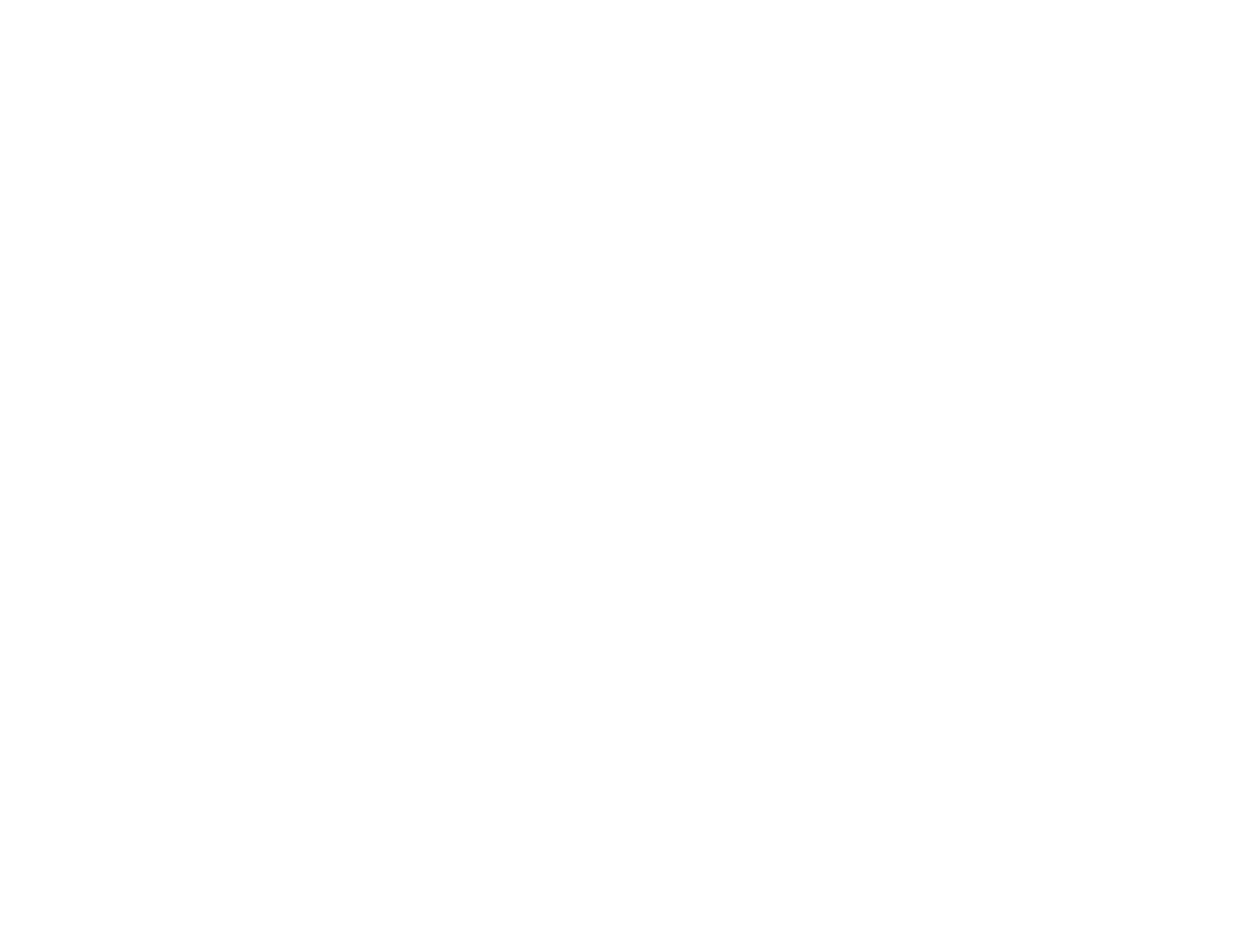
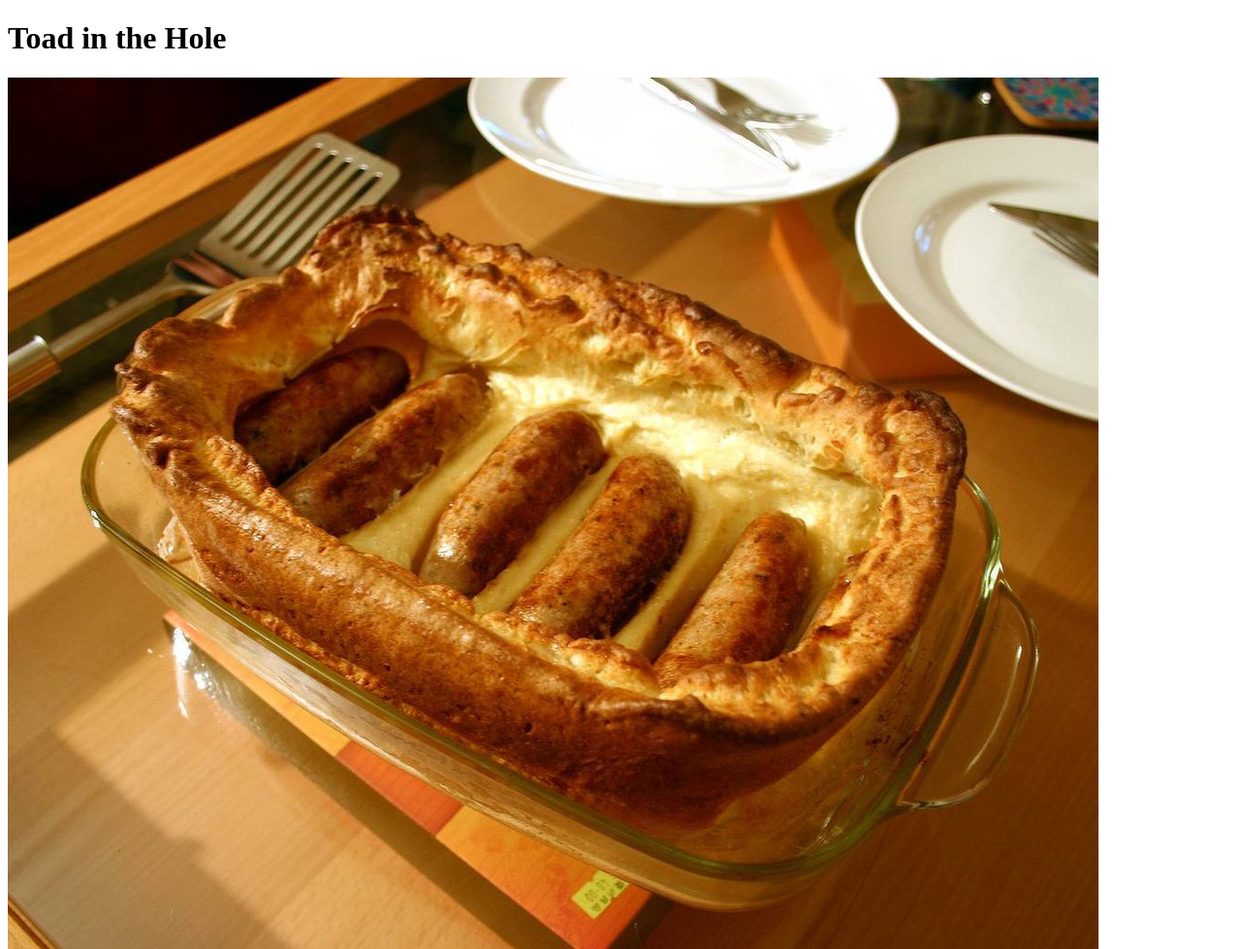
Before and after one commit to weeklyrambler/odin-recipes, a plain HTML site: page recipes/toadinthehole.html in a window 1280 px wide. Shown: the whole page at 97% size. Before the commit the page ends 800 px from the top, so only its background shows below. Drawn offline with Linux system fonts and the light colour scheme.

Commit message:
added image of toad in the hole to page

```diff
--- a/recipes/toadinthehole.html
+++ b/recipes/toadinthehole.html
@@ -5,6 +5,8 @@
         <title>Toad in the Hole</title>
     </head>
     <body>
+        <h1>Toad in the Hole</h1>
+        <img src="images/Toad_in_the_hole.jpg">
 
     </body>
 </html>
```
Also changed, not shown: recipes/images/Toad_in_the_hole.jpg (added).
